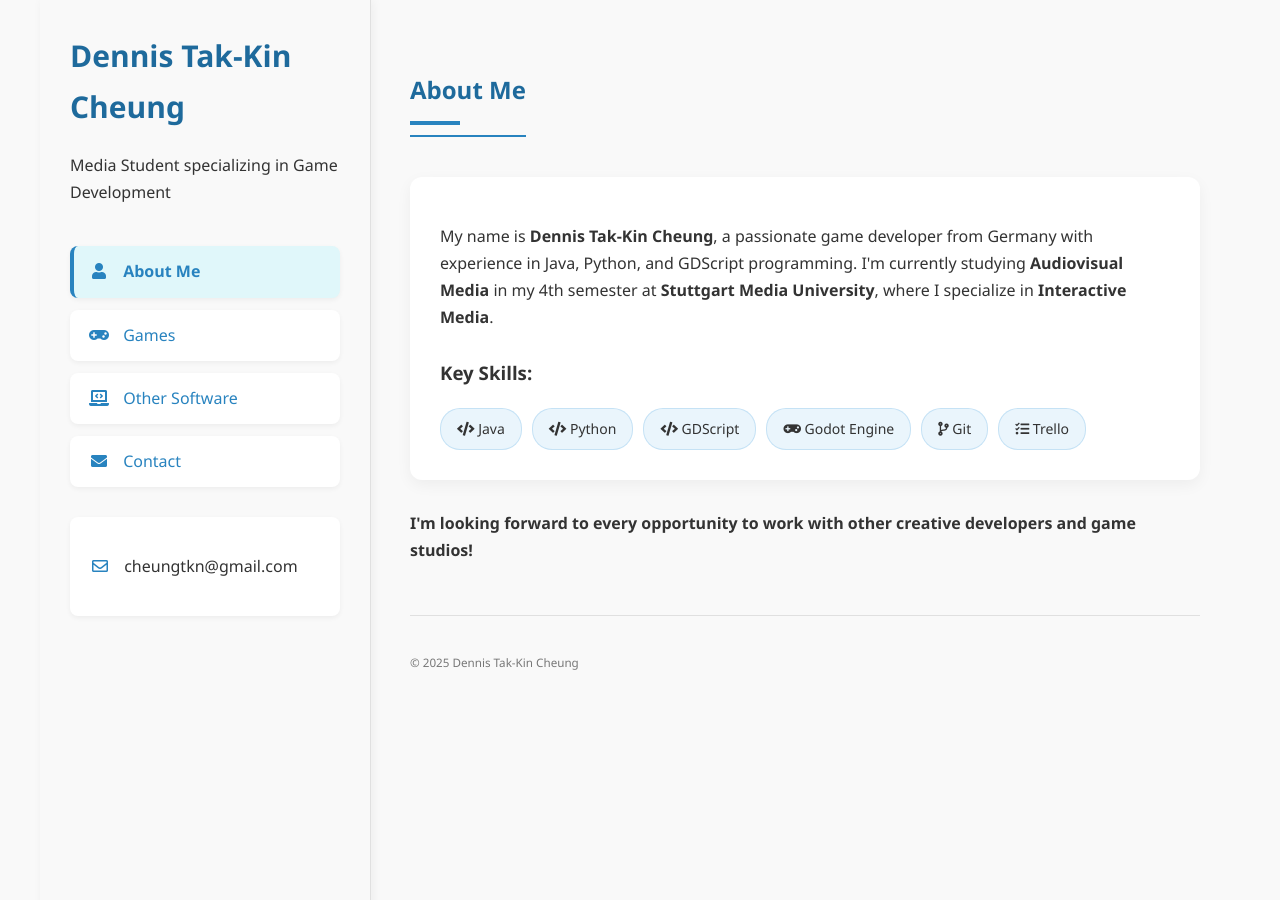
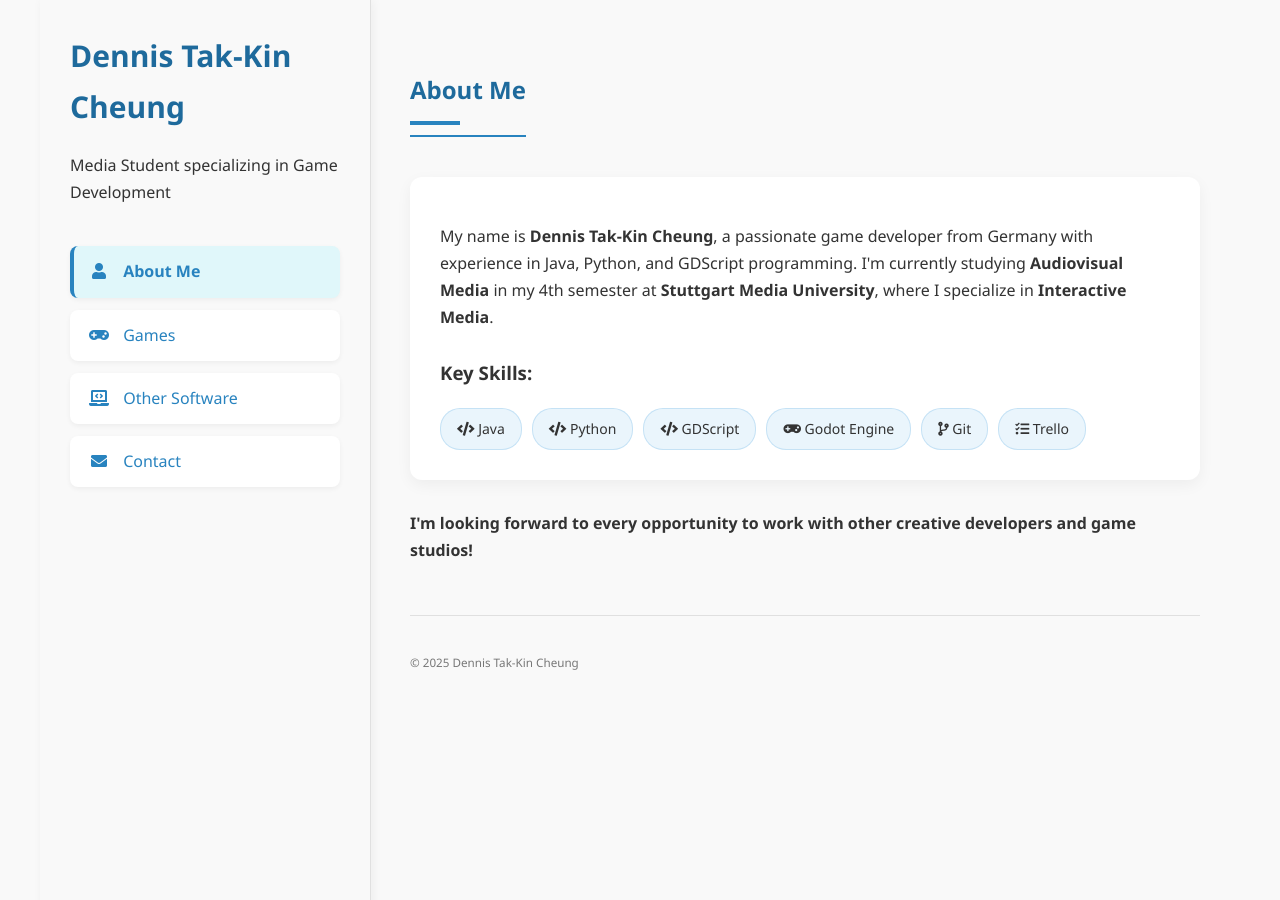
Before and after one commit to DarumaGH/DarumaGH.github.io, a Jekyll site: the page index.html, which Jekyll copies as it is, in a window 1280 px wide. Built offline with Jekyll 4.4.1, drawn with Linux system fonts in a browser that asks for light colours.

Commit message:
Update index.html

```diff
--- a/index.html
+++ b/index.html
@@ -387,9 +387,6 @@
           </a>
         </div>
 
-        <div class="contact-info">
-          <p><i class="far fa-envelope"></i> cheungtkn@gmail.com</p>
-        </div>
       </header>
 
       <section>
```
